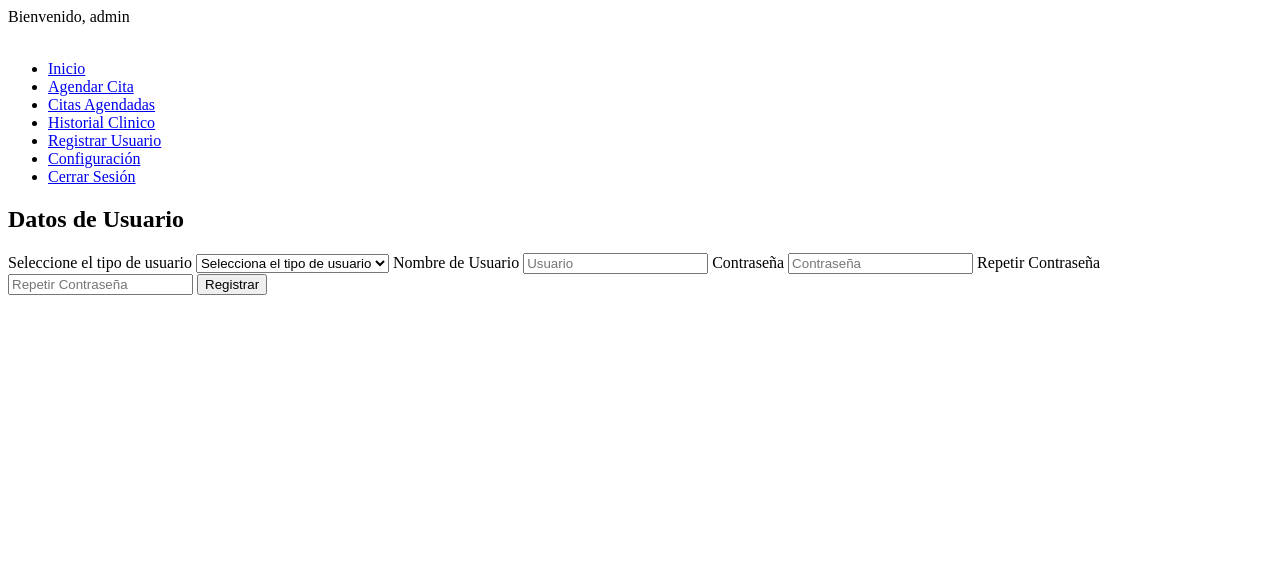
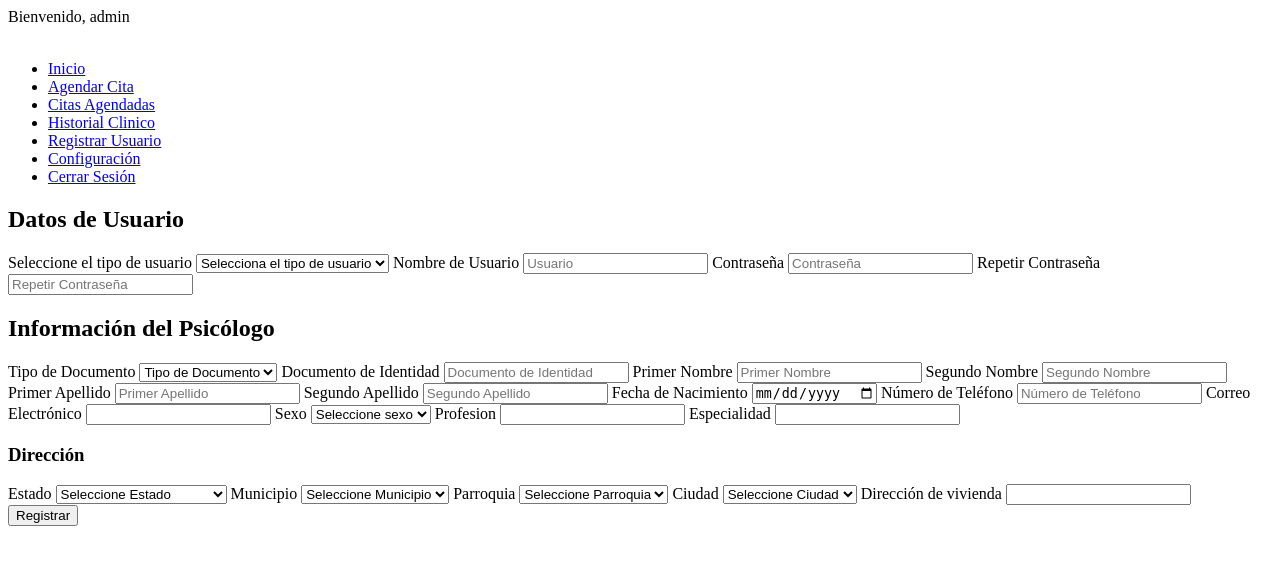
Before and after one commit to Equipo-de-Implantacion/Sistema_Psicologia, a PHP site: page /PHP/Nuevo_Registro.php in a window 1280 px wide. Shown: the top 565 px of the page. Run offline with PHP 8.4, Linux system fonts and the light colour scheme; a user stored in the database is signed in; data comes from the database, SQL or seed files in the repository.

Commit message:
Update Nuevo_Registro.php

```diff
--- a/PHP/Nuevo_Registro.php
+++ b/PHP/Nuevo_Registro.php
@@ -1,6 +1,7 @@
 <?php
 session_start();
 include_once('../Configuracion/Conexion_BD.php');
+include('../Configuracion/CargarDireccion.php');
 
 if (!isset($_SESSION['Id_Usuario'])) {
     header("Location: ../PHP/Iniciar_Sesion.php?error=error_acceso");
@@ -62,11 +63,93 @@
             <label for="RContrasena">Repetir Contraseña</label>
             <input type="password" id="RContrasena" name="RContrasena" placeholder="Repetir Contraseña" required>
 
+            <div class="Formulario_Psicologo">
+
+                <h2>Información del Psicólogo</h2>
+                <label for="Tipo_Documento">Tipo de Documento</label>
+                <select name="Tipo_Documento" id="Tipo_Documento">
+                    <option value="" disabled selected>Tipo de Documento</option>
+                    <option value="V-">Venezolano</option>
+                    <option value="J-">Jurídico</option>
+                    <option value="E-">Extranjero</option>
+                </select>
+
+                <label for="Documento_Id">Documento de Identidad</label>
+                <input type="text" name="Documento_Id" placeholder="Documento de Identidad" oninput="soloNumerosGuionesYPuntos(this)">
+
+                <label for="Primer_Nombre">Primer Nombre</label>
+                <input type="text" name="Primer_Nombre" id="Primer_Nombre" placeholder="Primer Nombre" oninput="soloLetras(this)">
+
+                <label for="Segundo_Nombre">Segundo Nombre</label>
+                <input type="text" name="Segundo_Nombre" id="Segundo_Nombre" placeholder="Segundo Nombre" oninput="soloLetras(this)">
+
+                <label for="Primer_Apellido">Primer Apellido</label>
+                <input type="text" name="Primer_Apellido" id="Primer_Apellido" placeholder="Primer Apellido" oninput="soloLetras(this)">
+
+                <label for="Segundo_Apellido">Segundo Apellido</label>
+                <input type="text" name="Segundo_Apellido" id="Segundo_Apellido" placeholder="Segundo Apellido" oninput="soloLetras(this)">
+
+                <label for="Fecha_Nacimiento">Fecha de Nacimiento</label>
+                <input type="date" name="Fecha_Nacimiento" id="Fecha_Nacimiento" placeholder="Fecha de Nacimiento">
+
+                <label for="Telefono">Número de Teléfono</label>
+                <input type="text" name="Telefono" id="Telefono" placeholder="Número de Teléfono" oninput="validarTelefono(this)">
+
+                <label for="Correo">Correo Electrónico</label>
+                <input type="email" name="Correo" id="Correo" onblur="validarCorreo(this)">
+
+                <label for="Sexo">Sexo</label>
+                <select name="Sexo" id="Sexo">
+                    <option value="" disabled selected>Seleccione sexo</option>
+                    <option value="Femenino">Femenino</option>
+                    <option value="Masculino">Masculino</option>
+                    <option value="Otro">Otro</option>
+                </select>
+
+                <label for="Profesion">Profesion</label>
+                <input type="text" name="Profesion" id="Profesion" oninput="soloLetras(this)">
+
+                <label for="Especialidad">Especialidad</label>
+                <input type="text" name="Especialidad" id="Especialidad" oninput="soloLetras(this)">
+
+                <h3>Dirección</h3>
+
+                <label for="Estado">Estado</label>
+                <select id="Estado" name="Estado">
+                    <option value="" disabled selected>Seleccione Estado</option>
+
+                </select>
+
+                <label for="Municipio">Municipio</label>
+                <select id="Municipio" name="Municipio">
+                    <option value="" disabled selected>Seleccione Municipio</option>
+                </select>
+
+
+                <label for="Parroquia">Parroquia</label>
+                <select id="Parroquia" name="Parroquia">
+                    <option value="" disabled selected>Seleccione Parroquia</option>
+                </select>
+
+
+                <label for="Ciudad">Ciudad</label>
+                <select id="Ciudad" name="Ciudad">
+                    <option value=" " disabled selected>Seleccione Ciudad </option>
+                </select>
+
+                <label for="Direccion_Vivienda">Dirección de vivienda</label>
+                <input type="text" name="Direccion_Vivienda" id="Direccion_Vivienda">
+
+            </div>
+
             <button type="submit">Registrar</button>
+
         </form>
     </main>
     </div>
-
+    <script src="../JS/Validaciones.js"></script>
+    <script src="../JS/CargarDireccion.js"></script>
+    <script src="../JS/NuevoRegistro.js"></script>
 </body>
 
 </html>
```
Lines whose indentation alone changed are shown as unchanged.
